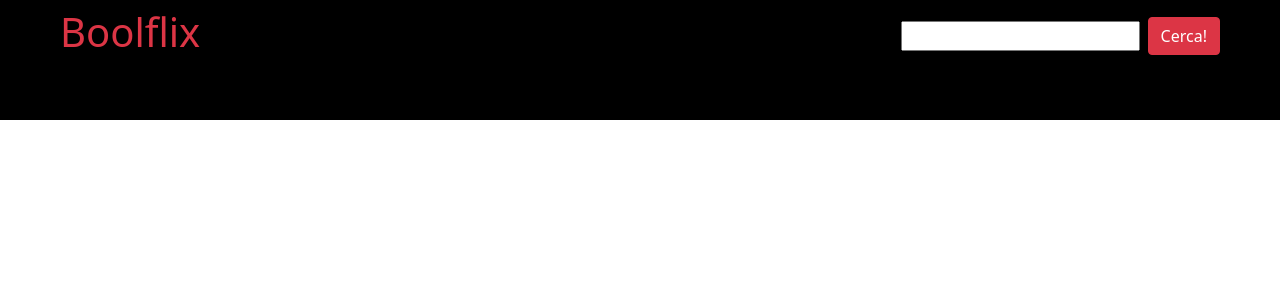
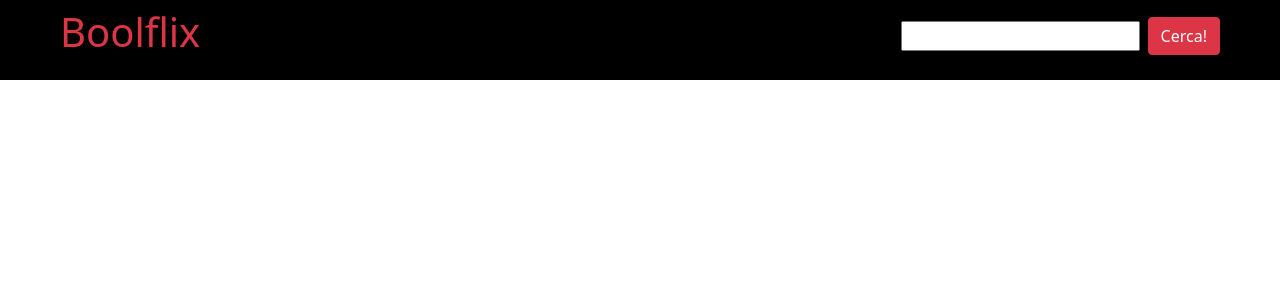
Before and after one commit to dona70909/vue-boolflix, a Vue app: page / in a window 1280 px wide. Shown: the top 300 px of the page. Built offline with nearby package versions, Linux system fonts and the light colour scheme.

Commit message:
lang image

```diff
--- a/package.json
+++ b/package.json
@@ -11,7 +11,8 @@
     "axios": "^0.26.1",
     "bootstrap": "^5.1.3",
     "core-js": "^3.8.3",
-    "vue": "^2.6.14"
+    "vue": "^2.6.14",
+    "vue-country-flag": "^2.3.2"
   },
   "devDependencies": {
     "@babel/core": "^7.12.16",
--- a/src/components/header/HeaderWrapper.vue
+++ b/src/components/header/HeaderWrapper.vue
@@ -87,7 +87,7 @@ export default {
 
 <style lang="scss" scoped>
 header{
-    height: 15vh;
+    height: 80px;
     background-color: black;
 }
 </style>
--- a/src/components/main/FilmCard.vue
+++ b/src/components/main/FilmCard.vue
@@ -1,8 +1,8 @@
 <template>
     <div class="card" style="width: 18rem;">
-        <!-- <img class="card-img-top"  alt="Card image cap"> -->
         <div class="card-body">
             <h5 class="card-title">{{title}}</h5>
+            <country-flag :country='language' size='small'/>
             <p class="card-text"> {{originalTitle}} - {{language}} -  {{vote}} </p>
         </div>
     </div>
--- a/src/main.js
+++ b/src/main.js
@@ -1,6 +1,11 @@
 import Vue from 'vue'
 import App from './App.vue'
 import 'bootstrap/dist/css/bootstrap.min.css'
+
+
+import CountryFlag from 'vue-country-flag'
+
+Vue.component('country-flag', CountryFlag)
 
 Vue.config.productionTip = false
 
```
Also changed, not shown: 1 other file (tests, documents, lock files or other folders).
